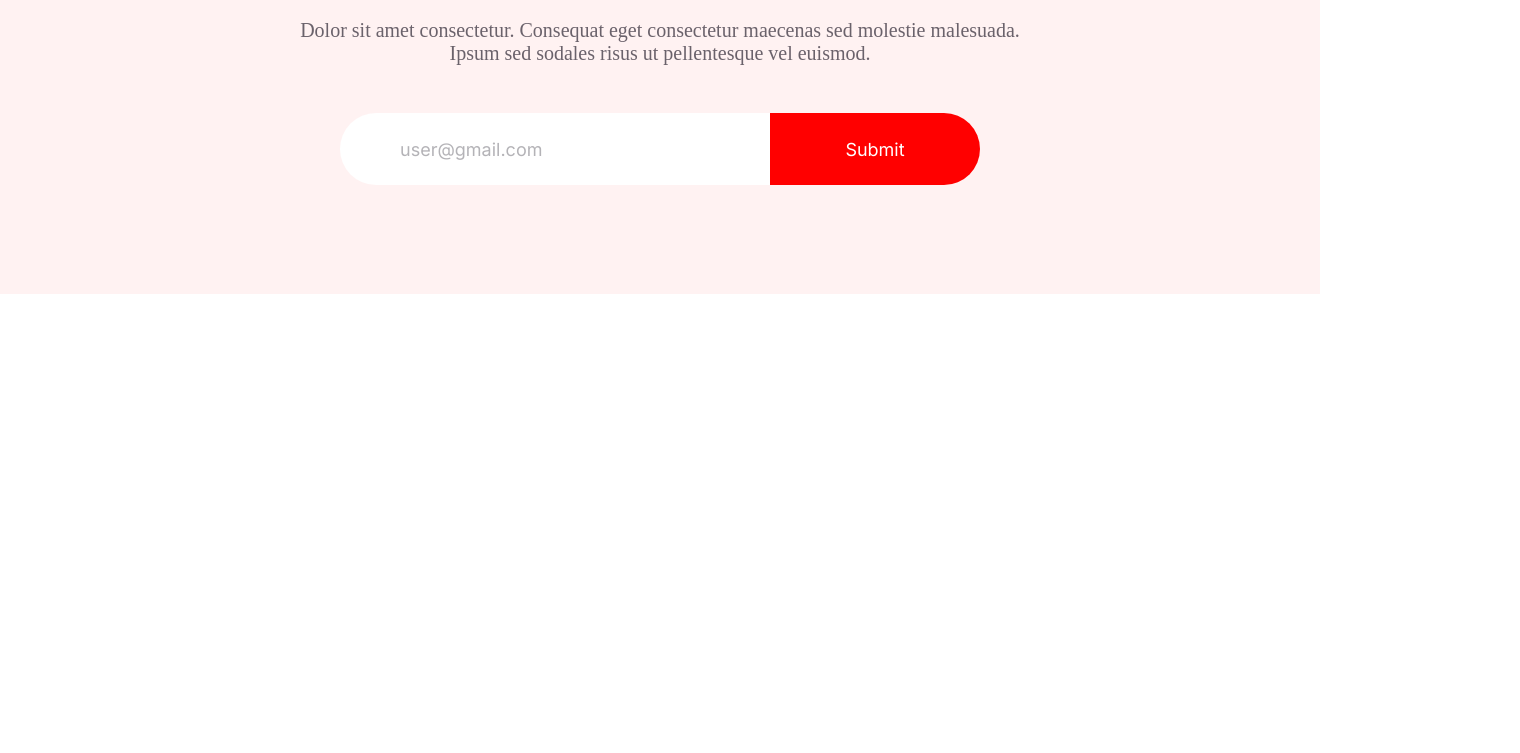
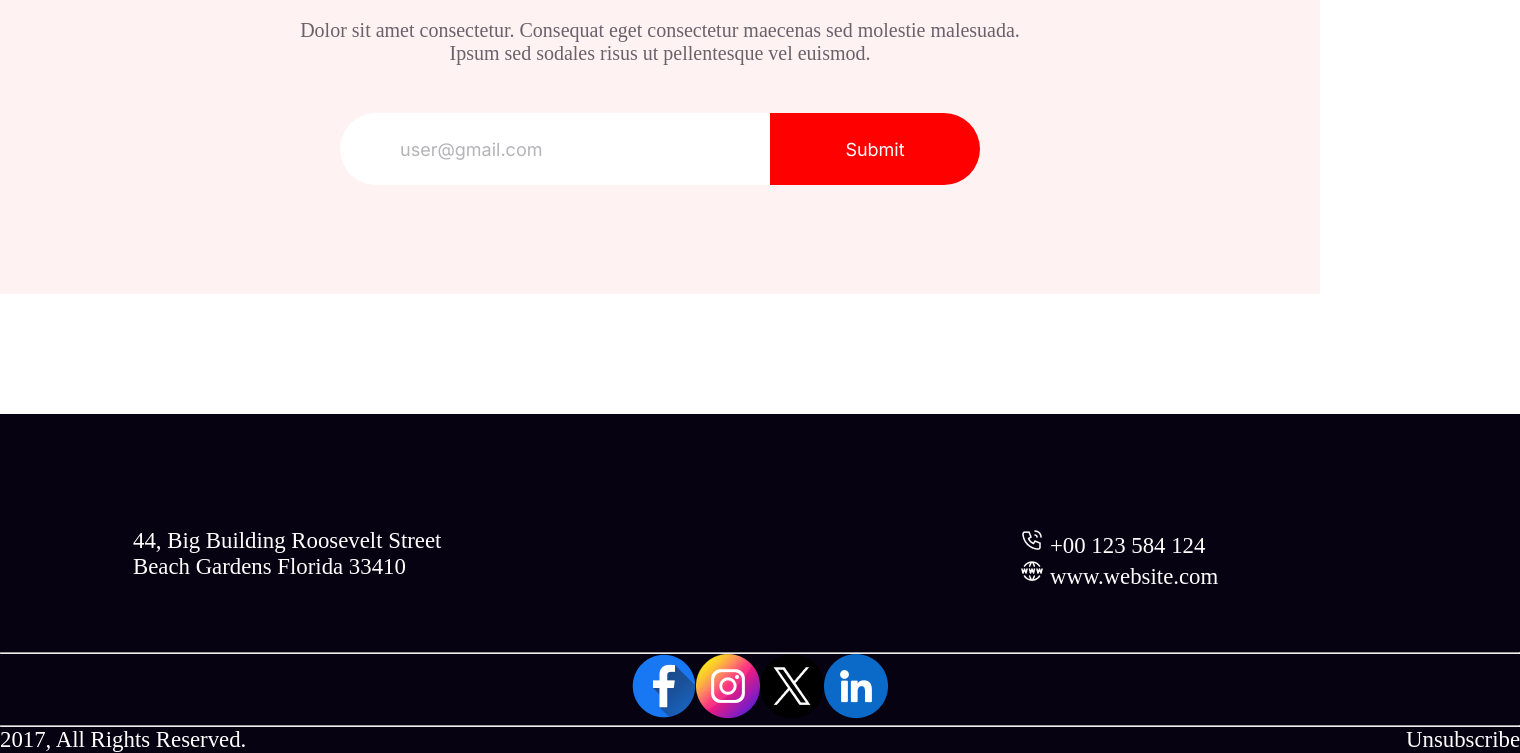
Before and after one commit to ArnavHD/new-year-25, a plain HTML site: page index.html in a window 1280 px wide. Shown: the part 6312-7065 px from the top of the page, 1520 px wide, since content can reach past the window. Before the commit the page ends 6726 px from the top, so only its background shows below. Drawn offline with Linux system fonts and the light colour scheme.

Commit message:
before final

```diff
--- a/index.html
+++ b/index.html
@@ -152,7 +152,37 @@
     </main>
     <footer>
         <section>
-
+            <div class="main-container font-style">
+                <div class="info-container">
+                    <div >
+                        <p class="fina-para">44, Big Building Roosevelt Street Beach Gardens Florida 33410</p>
+                    </div>
+                    <div>
+                        <ul class="fina-cont">
+                            <li>
+                                <a class="anc" href=""><img src="icons/Call.png" alt=""> +00 123 584 124</a>
+                            </li>
+                            <li>
+                                <a class="anc" href=""><img src="icons/Website.png" alt=""> www.website.com</a>
+                            </li>
+                        </ul>
+                    </div>
+                </div>
+                <hr>
+                <div >
+                    <ul class="logo-container">
+                        <li><img src="icons/Facebook.png" alt=""></li>
+                        <li><img src="icons/Instagram.png" alt=""></li>
+                        <li><img src="icons/Twitter.png" alt=""></li>
+                        <li><img src="icons/Linkedin.png" alt=""></li>
+                    </ul>
+                </div>
+                <hr>
+                <div class="finish">
+                    <p>2017, All Rights Reserved.</p>
+                    <a class="anc" href="">Unsubscribe</a>
+                </div>
+            </div>
         </section>
     </footer>
 </body>
--- a/styles/offer.css
+++ b/styles/offer.css
@@ -364,3 +364,68 @@
     padding-left: 30px;
 
 }
+
+/* website info */
+.font-style{
+    font-size: 22.8px;
+    font-weight: 500;
+    color: #FFFFFF;
+}
+hr{
+    height: 0;
+}
+.main-container{
+    background-color: #070211;
+    display: flex;
+    flex-direction: column;
+    width: 1520px;
+    height: 578.px;
+}
+li{
+    list-style: none;
+}
+.anc{
+    text-decoration: none;
+    color:#FFFFFF;
+}
+.info-container{
+    display: flex;
+    flex-direction: row;
+    justify-content: space-between;
+    align-items: center;
+}
+.logo-container{
+    display: flex;
+    flex-direction: row;
+    justify-content:center;
+    align-items: center;
+    text-align: center;
+}
+.finish{
+    display: flex;
+    flex-direction: row;
+    justify-content: space-between;
+}
+/* .fina-para{
+    margin: 100px 300px 47.5px 133px;
+} */
+/* .fina-cont{
+    margin: 114px 400px 47.5px 180px;
+} */
+.fina-para{
+    width: 370.25px;
+    height: 76px;
+    /* height: 80px; */
+    /* padding: 120px 275px 47px 130px; */
+    /* padding: 114px 263px 47px 133px; */
+    margin-left: 133px;
+    margin-top: 114px;
+    margin-bottom: 47.5px;
+}
+.fina-cont{
+    width: 238.45px;
+    height: 76px;
+    margin-top: 114px;
+    margin-bottom: 47.5px;
+    margin-right: 261.25px;
+}
```
